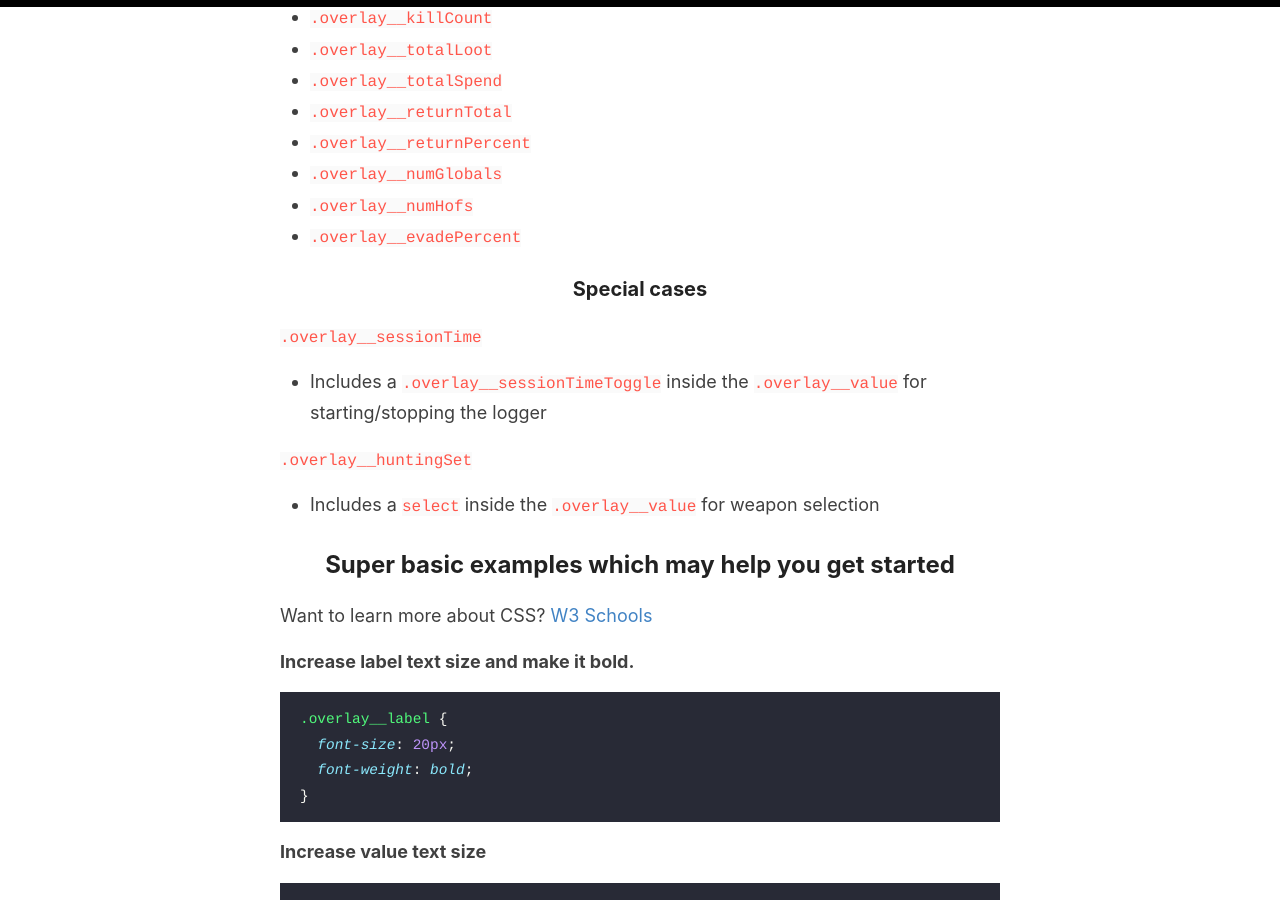
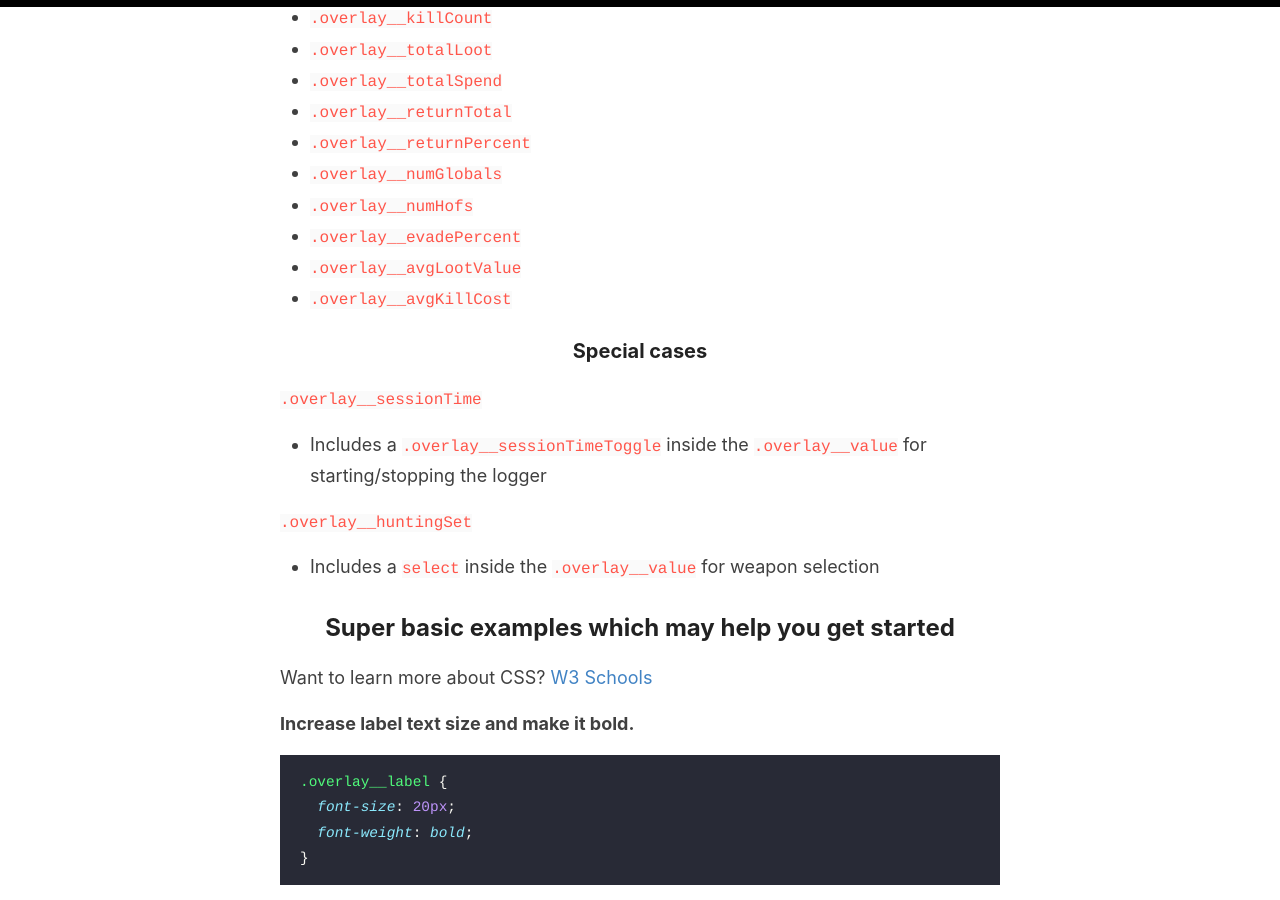
Before and after one commit to Entropia-Tracker/entropia-tracker.github.io, a Jekyll site: the page built from _pages/overlay.md, in a window 1280 px wide and 900 px high, scrolled down 650 px. Built offline with Jekyll 4.4.1, drawn with Linux system fonts in a browser that asks for light colours.

Commit message:
chore: new overlay item classes

```diff
--- a/_pages/overlay.md
+++ b/_pages/overlay.md
@@ -29,6 +29,8 @@ Each `overlay__item` also contains a unique class for each supported data set.
 - `.overlay__numGlobals`
 - `.overlay__numHofs`
 - `.overlay__evadePercent`
+- `.overlay__avgLootValue`
+- `.overlay__avgKillCost`
 
 ### Special cases
 `.overlay__sessionTime`
```
